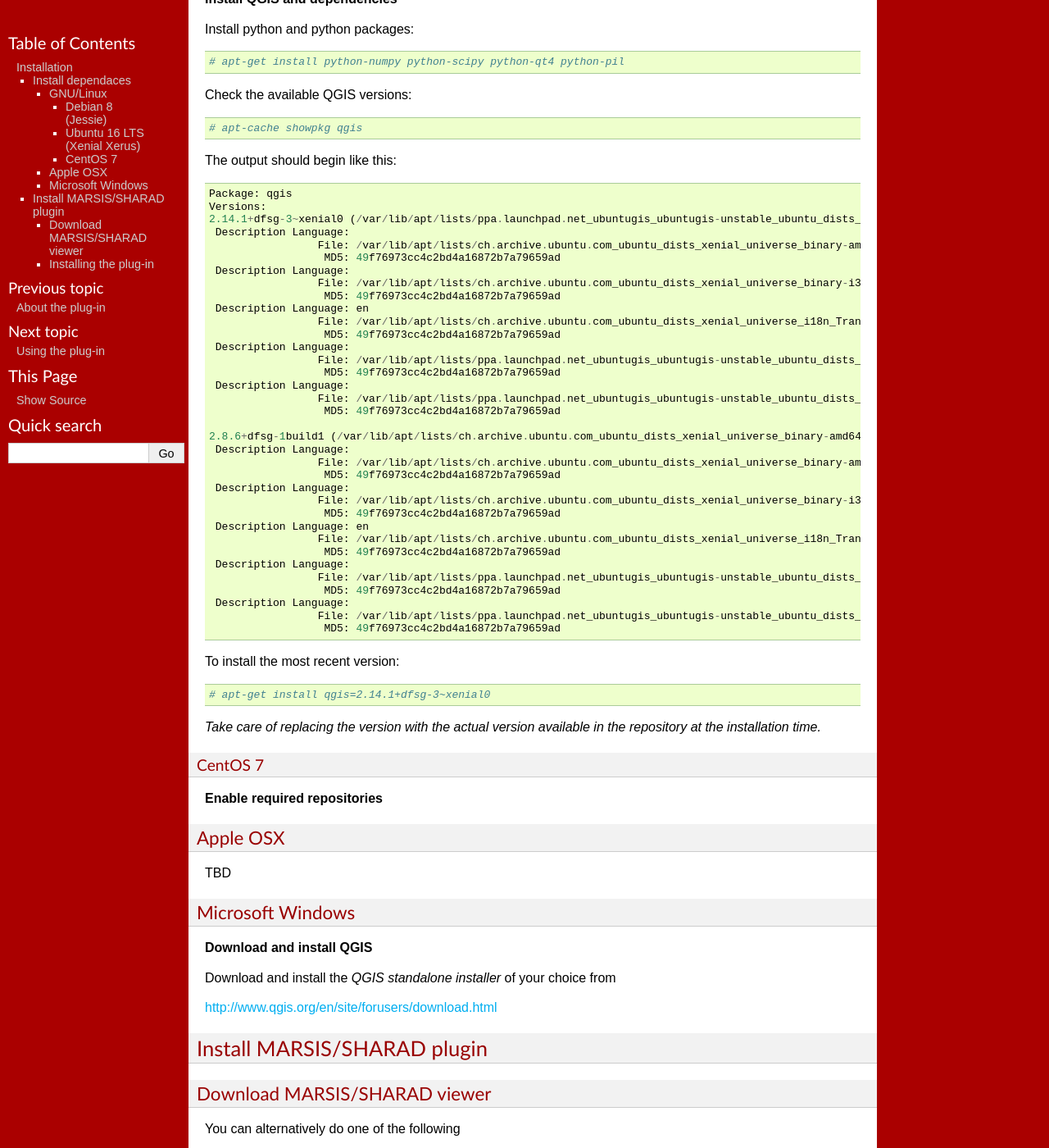
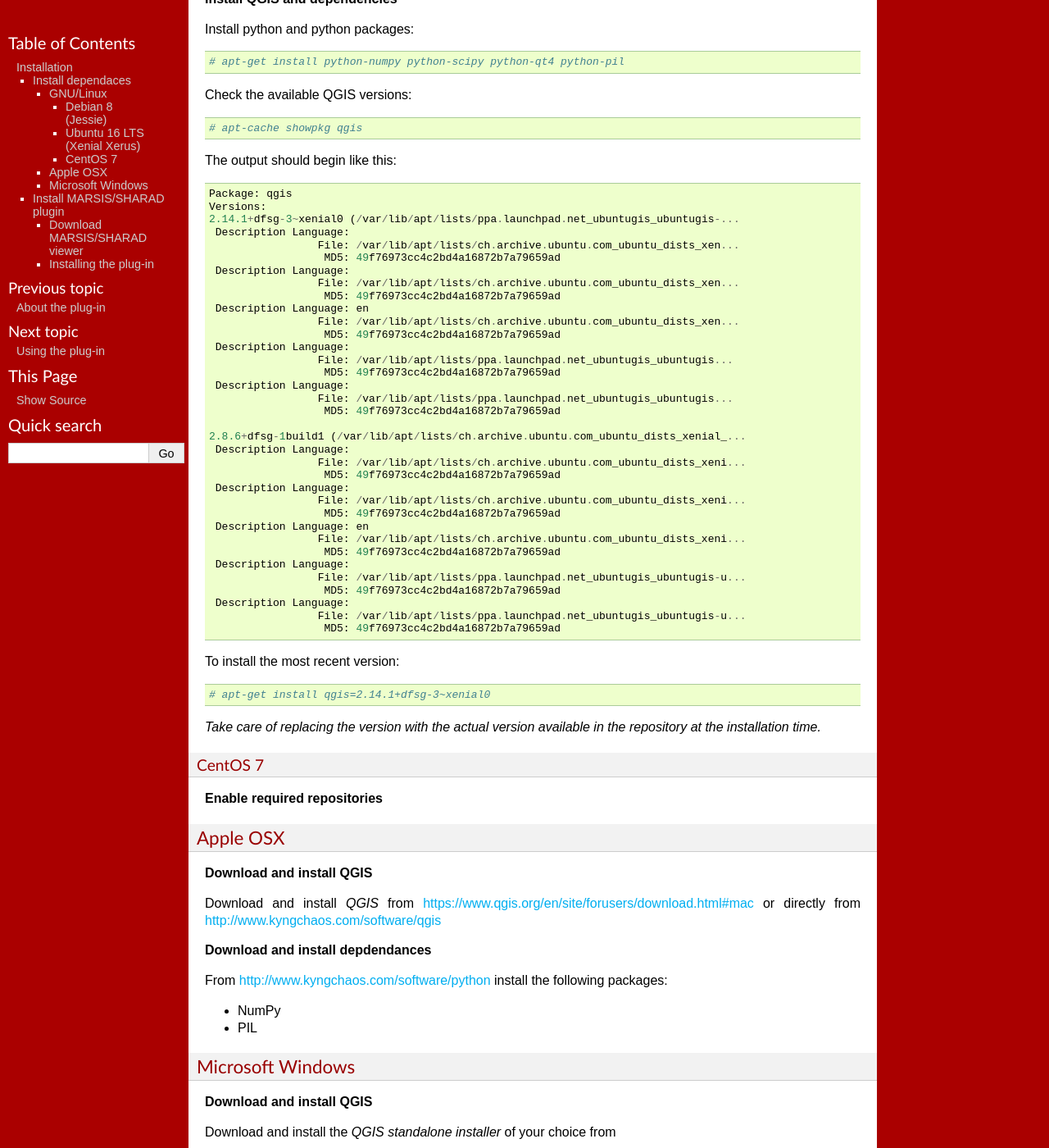
Before and after one commit to eSpaceEPFL/marsissharadviewer, a Sphinx documentation site: the page built from docs/install.rst, in a window 1280 px wide and 1400 px high, scrolled down 1816 px. Shown: the whole window at 82% size. Built offline with Sphinx 7.4.7, drawn with Linux system fonts in a browser that asks for light colours; some of the changed text lies outside the part shown.

Commit message:
Updated docs

```diff
--- a/docs/install.rst
+++ b/docs/install.rst
@@ -49,20 +49,20 @@
 
         Package: qgis
         Versions:
-        2.14.5+dfsg-1~bpo8+1 (/var/lib/apt/lists/ftp.ch.debian.org_debian_dists_jessie-backports_main_binary-amd64_Packages) (/var/lib/dpkg/status)
+        2.14.5+dfsg-1~bpo8+1 (/var/lib/apt/lists/ftp.ch.debian.org_debian_dists_jessie-...
          Description Language:
-                         File: /var/lib/apt/lists/ftp.ch.debian.org_debian_dists_jessie_main_binary-amd64_Packages
+                         File: /var/lib/apt/lists/ftp.ch.debian.org_debian_dists_jessie...
                           MD5: 49f76973cc4c2bd4a16872b7a79659ad
          Description Language: en
-                         File: /var/lib/apt/lists/ftp.ch.debian.org_debian_dists_jessie_main_i18n_Translation-en
+                         File: /var/lib/apt/lists/ftp.ch.debian.org_debian_dists_jessie...
                           MD5: 49f76973cc4c2bd4a16872b7a79659ad
 
-        2.4.0-1+b1 (/var/lib/apt/lists/ftp.ch.debian.org_debian_dists_jessie_main_binary-amd64_Packages)
+        2.4.0-1+b1 (/var/lib/apt/lists/ftp.ch.debian.org_debian_dists_jessie_main_bina...
          Description Language:
-                         File: /var/lib/apt/lists/ftp.ch.debian.org_debian_dists_jessie_main_binary-amd64_Packages
+                         File: /var/lib/apt/lists/ftp.ch.debian.org_debian_dists_jessie...
                           MD5: 49f76973cc4c2bd4a16872b7a79659ad
          Description Language: en
-                         File: /var/lib/apt/lists/ftp.ch.debian.org_debian_dists_jessie_main_i18n_Translation-en
+                         File: /var/lib/apt/lists/ftp.ch.debian.org_debian_dists_jessie...
                           MD5: 49f76973cc4c2bd4a16872b7a79659ad
 
 To install the most recent version::
@@ -114,38 +114,38 @@
 
         Package: qgis
         Versions:
-        2.14.1+dfsg-3~xenial0 (/var/lib/apt/lists/ppa.launchpad.net_ubuntugis_ubuntugis-unstable_ubuntu_dists_xenial_main_binary-amd64_Packages)
+        2.14.1+dfsg-3~xenial0 (/var/lib/apt/lists/ppa.launchpad.net_ubuntugis_ubuntugis-...
          Description Language:
-                         File: /var/lib/apt/lists/ch.archive.ubuntu.com_ubuntu_dists_xenial_universe_binary-amd64_Packages
+                         File: /var/lib/apt/lists/ch.archive.ubuntu.com_ubuntu_dists_xen...
                           MD5: 49f76973cc4c2bd4a16872b7a79659ad
          Description Language:
-                         File: /var/lib/apt/lists/ch.archive.ubuntu.com_ubuntu_dists_xenial_universe_binary-i386_Packages
+                         File: /var/lib/apt/lists/ch.archive.ubuntu.com_ubuntu_dists_xen...
                           MD5: 49f76973cc4c2bd4a16872b7a79659ad
          Description Language: en
-                         File: /var/lib/apt/lists/ch.archive.ubuntu.com_ubuntu_dists_xenial_universe_i18n_Translation-en
+                         File: /var/lib/apt/lists/ch.archive.ubuntu.com_ubuntu_dists_xen...
                           MD5: 49f76973cc4c2bd4a16872b7a79659ad
          Description Language:
-                         File: /var/lib/apt/lists/ppa.launchpad.net_ubuntugis_ubuntugis-unstable_ubuntu_dists_xenial_main_binary-amd64_Packages
+                         File: /var/lib/apt/lists/ppa.launchpad.net_ubuntugis_ubuntugis...
                           MD5: 49f76973cc4c2bd4a16872b7a79659ad
          Description Language:
-                         File: /var/lib/apt/lists/ppa.launchpad.net_ubuntugis_ubuntugis-unstable_ubuntu_dists_xenial_main_binary-i386_Packages
+                         File: /var/lib/apt/lists/ppa.launchpad.net_ubuntugis_ubuntugis...
                           MD5: 49f76973cc4c2bd4a16872b7a79659ad
 
-        2.8.6+dfsg-1build1 (/var/lib/apt/lists/ch.archive.ubuntu.com_ubuntu_dists_xenial_universe_binary-amd64_Packages)
+        2.8.6+dfsg-1build1 (/var/lib/apt/lists/ch.archive.ubuntu.com_ubuntu_dists_xenial_...
          Description Language:
-                         File: /var/lib/apt/lists/ch.archive.ubuntu.com_ubuntu_dists_xenial_universe_binary-amd64_Packages
+                         File: /var/lib/apt/lists/ch.archive.ubuntu.com_ubuntu_dists_xeni...
                           MD5: 49f76973cc4c2bd4a16872b7a79659ad
          Description Language:
-                         File: /var/lib/apt/lists/ch.archive.ubuntu.com_ubuntu_dists_xenial_universe_binary-i386_Packages
+                         File: /var/lib/apt/lists/ch.archive.ubuntu.com_ubuntu_dists_xeni...
                           MD5: 49f76973cc4c2bd4a16872b7a79659ad
          Description Language: en
-                         File: /var/lib/apt/lists/ch.archive.ubuntu.com_ubuntu_dists_xenial_universe_i18n_Translation-en
+                         File: /var/lib/apt/lists/ch.archive.ubuntu.com_ubuntu_dists_xeni...
                           MD5: 49f76973cc4c2bd4a16872b7a79659ad
          Description Language:
-                         File: /var/lib/apt/lists/ppa.launchpad.net_ubuntugis_ubuntugis-unstable_ubuntu_dists_xenial_main_binary-amd64_Packages
+                         File: /var/lib/apt/lists/ppa.launchpad.net_ubuntugis_ubuntugis-u...
                           MD5: 49f76973cc4c2bd4a16872b7a79659ad
          Description Language:
-                         File: /var/lib/apt/lists/ppa.launchpad.net_ubuntugis_ubuntugis-unstable_ubuntu_dists_xenial_main_binary-i386_Packages
+                         File: /var/lib/apt/lists/ppa.launchpad.net_ubuntugis_ubuntugis-u...
                           MD5: 49f76973cc4c2bd4a16872b7a79659ad
 
 
@@ -164,7 +164,19 @@
 Apple OSX
 ---------
 
-TBD
+**Download and install QGIS**
+
+Download and install *QGIS* from https://www.qgis.org/en/site/forusers/download.html#mac or
+directly from http://www.kyngchaos.com/software/qgis
+
+
+**Download and install depdendances**
+
+From http://www.kyngchaos.com/software/python install the following packages:
+
+* NumPy
+* PIL
+
 
 
 Microsoft Windows
@@ -175,6 +187,8 @@
 Download and install the *QGIS standalone installer* of your choice from
 
 http://www.qgis.org/en/site/forusers/download.html
+
+The package contains all the libriaries required.
 
 
 
```
Also changed, not shown: 5 other files.
